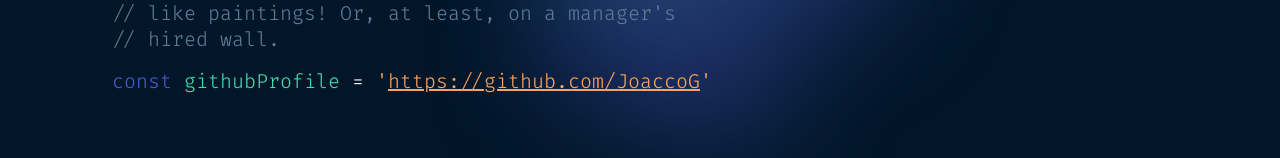
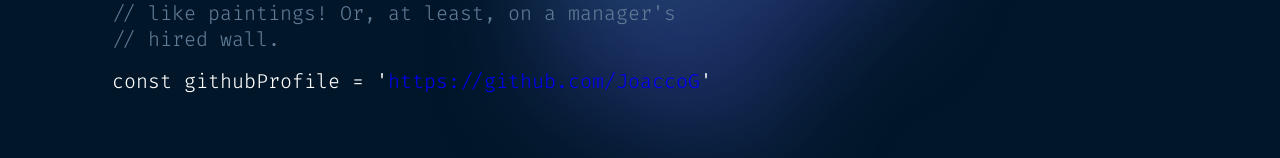
Before and after one commit to JoaccoG/portfolio, a React (Create React App) app: page / in a window 1280 px wide. Shown: the part 515-673 px from the top of the page. Built offline with nearby package versions, Linux system fonts and the light colour scheme.

Commit message:
Remove unnecessary global css classes

```diff
--- a/src/index.css
+++ b/src/index.css
@@ -1,6 +1,5 @@
 @import url('./styles/fonts.css');
 @import url('./styles/variables.css');
-@import url('./styles/classes.css');
 
 /* ---------->>> Resets <<<---------- */
 *,
--- a/src/styles/classes.css
+++ /dev/null
@@ -1,17 +0,0 @@
-.snippet__declaration {
-  color: var(--color-secondary-blue);
-}
-
-.snippet__name {
-  color: var(--color-accent-teal);
-}
-
-.snippet__code {
-  color: var(--color-accent-orange);
-}
-
-.snippet__code--link {
-  color: var(--color-accent-orange);
-  text-decoration: underline;
-  cursor: pointer;
-}
```
